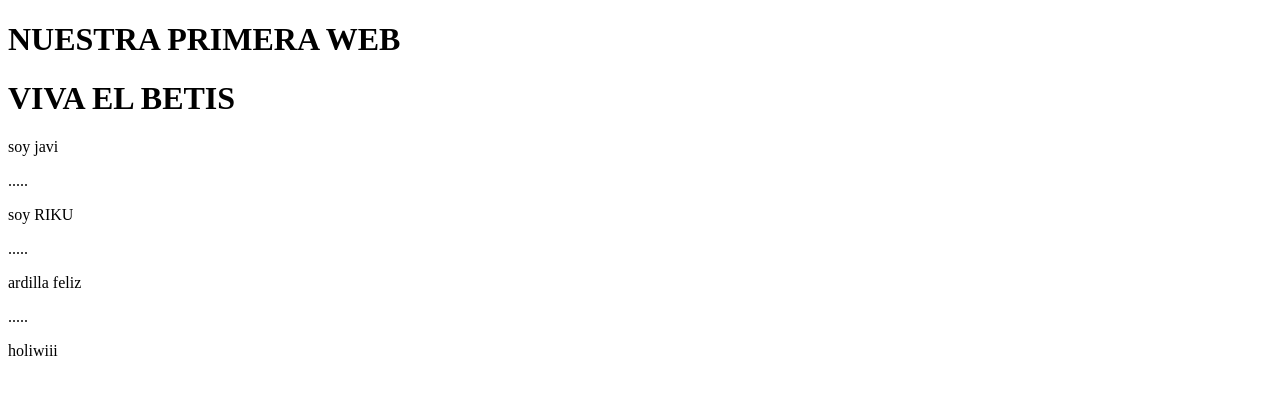
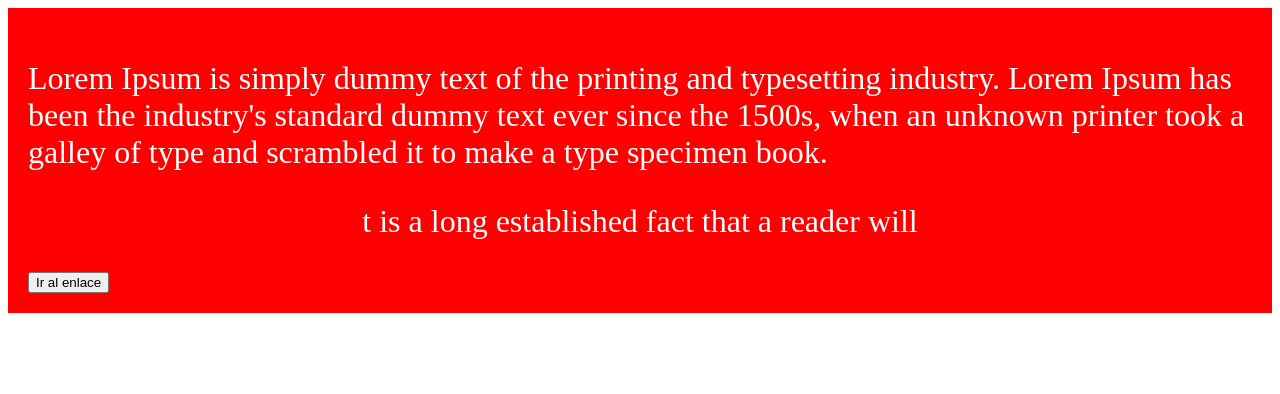
Before and after one commit to alexguerrero793/cursoDev_layout, an Angular app: page / in a window 1280 px wide. Shown: the top 394 px of the page. Built offline with nearby package versions, Linux system fonts and the light colour scheme.

Commit message:
firts practise

```diff
--- a/src/app/app.component.html
+++ b/src/app/app.component.html
@@ -1,6 +1,11 @@
-<h1>NUESTRA PRIMERA WEB</h1>
-<h1>VIVA EL BETIS</h1>
-<p>soy javi</p>.....
-<p>soy RIKU</p>.....
-<p>ardilla feliz</p>.....
-<p>holiwiii</p>
+
+<!-- *************************** LA MÁS UTILIZADA ********************* -->
+<div class="contenedor">
+    <p class="parrafo">Lorem Ipsum is simply dummy text of the printing and typesetting industry.
+    Lorem Ipsum has been the industry's standard dummy text ever since the 1500s, when an unknown
+    printer took a galley of type and scrambled it to make a type specimen book.</p>
+
+    <p class="parrafo center">t is a long established fact that a reader will</p>
+
+    <button class="buton">Ir al enlace</button>
+</div>
--- a/src/app/app.component.scss
+++ b/src/app/app.component.scss
@@ -0,0 +1,17 @@
+.contenedor{
+    background-color: green;
+    padding: 1.25rem;
+}
+
+.parrafo{
+    color: white;
+    font-size: 2rem;
+}
+.center{
+    text-align: center;
+}
+
+.contenedor{
+    background-color: red;
+    padding: 1.25rem;
+}
```
